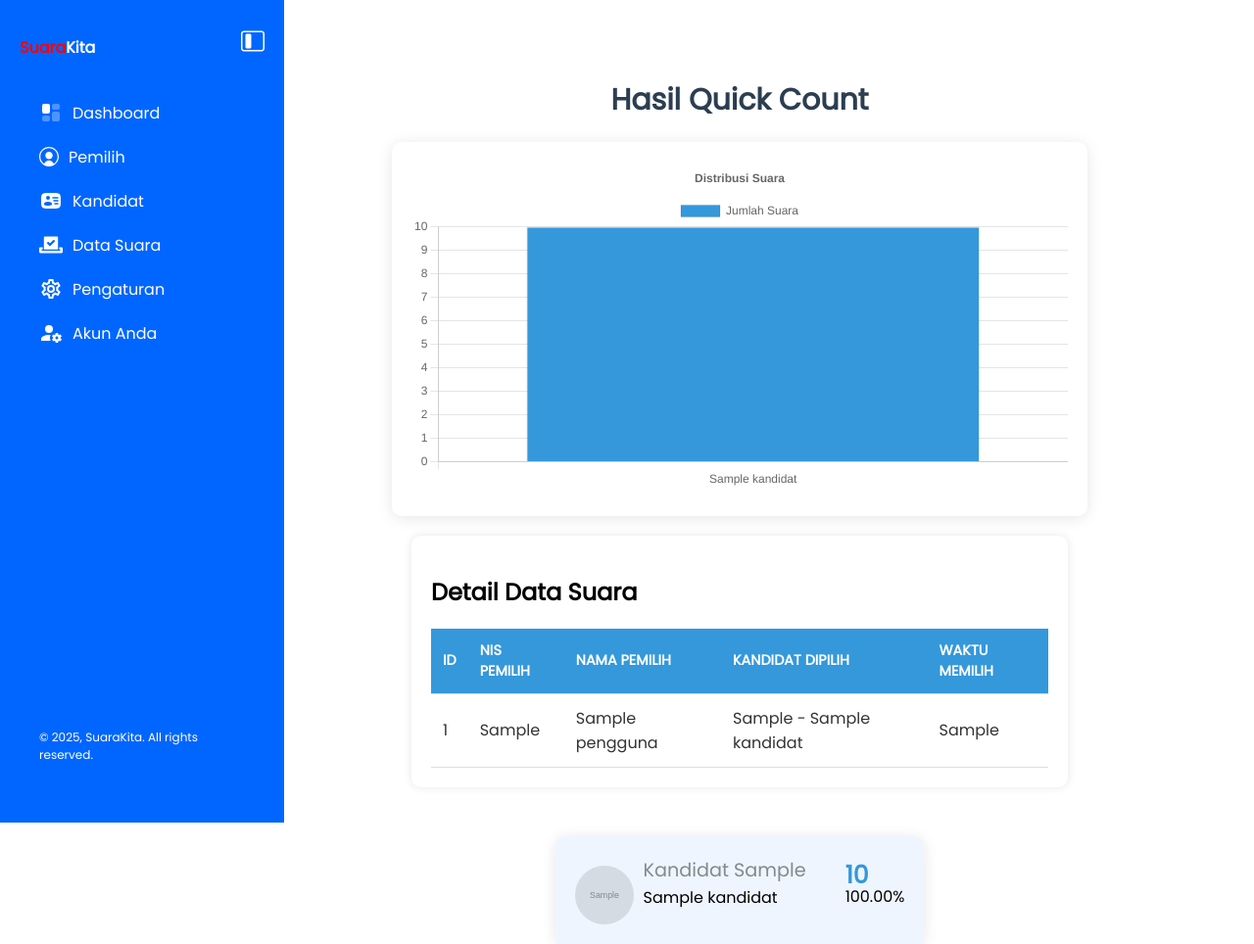
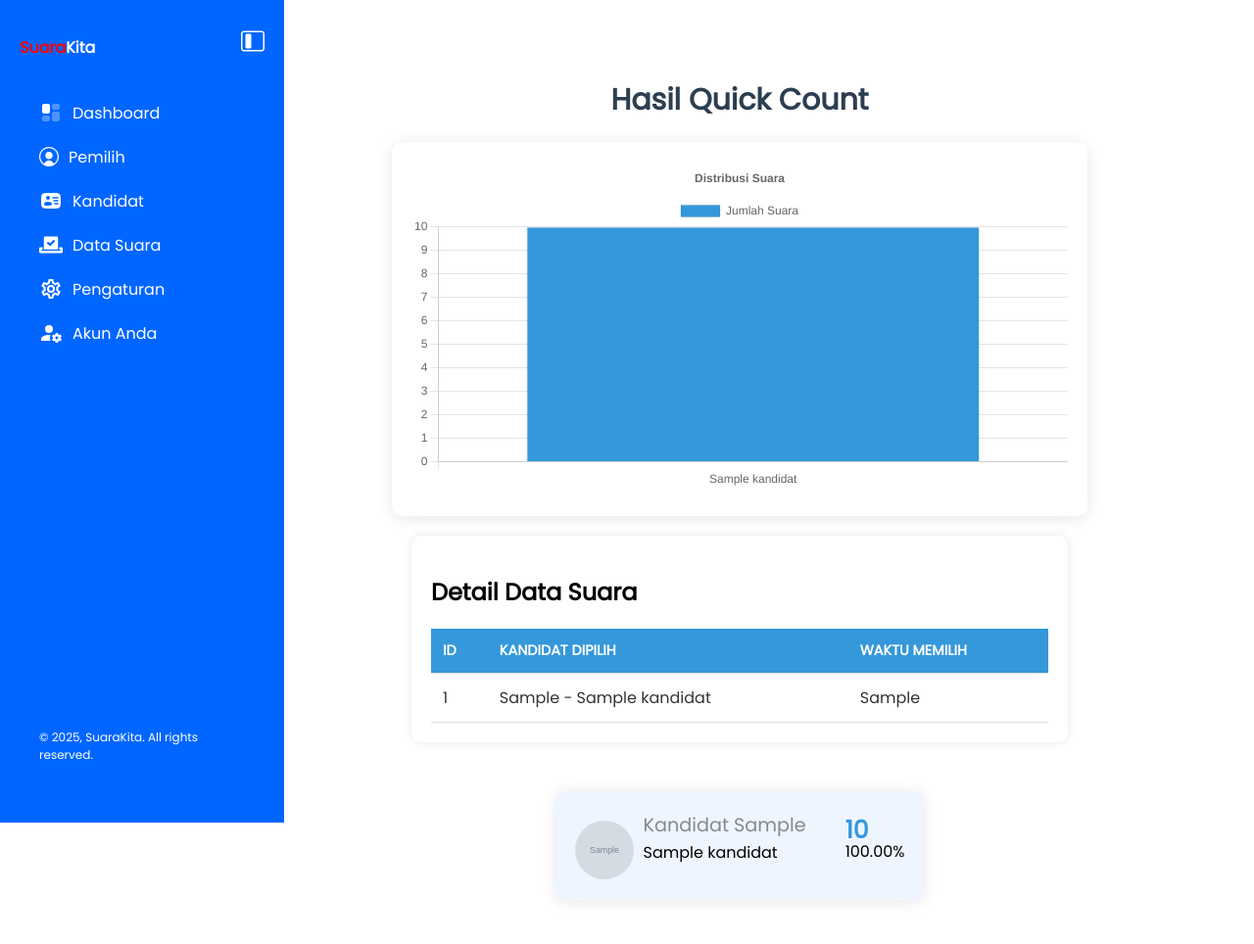
Before and after one commit to hanakhaii/SuaraKita, a PHP site: page /data_suara.php in a window 1280 px wide. Shown: the top 964 px of the page at 98% size. After the commit the page ends 921 px from the top, so only its background shows below. Run offline with PHP 8.4, Linux system fonts and the light colour scheme; tables that the repository leaves empty or names only in its code hold one stand-in row (values such as "Sample post"); grey boxes marked "Sample" are stand-in pictures.

Commit message:
data_suara (malah ketinggalan)

```diff
--- a/Backend/data_suara.php
+++ b/Backend/data_suara.php
@@ -115,8 +115,6 @@ $totalSuara = $dbsuara->getTotalSuara();
                     <thead>
                         <tr>
                             <th>ID</th>
-                            <th>NIS Pemilih</th>
-                            <th>Nama Pemilih</th>
                             <th>Kandidat Dipilih</th>
                             <th>Waktu Memilih</th>
                         </tr>
@@ -128,8 +126,6 @@ $totalSuara = $dbsuara->getTotalSuara();
                         foreach ($suara as $data) {
                             echo "<tr>";
                             echo "<td>" . htmlspecialchars($data['id_suara']) . "</td>";
-                            echo "<td>" . htmlspecialchars($data['nis_pemilih']) . "</td>";
-                            echo "<td>" . htmlspecialchars($data['nama_pemilih']) . "</td>";
                             echo "<td>" . htmlspecialchars($data['no_urut_kandidat'] . " - " . $data['nama_kandidat']) . "</td>";
                             echo "<td>" . htmlspecialchars($data['waktu_milih']) . "</td>";
                             echo "</tr>";
```
